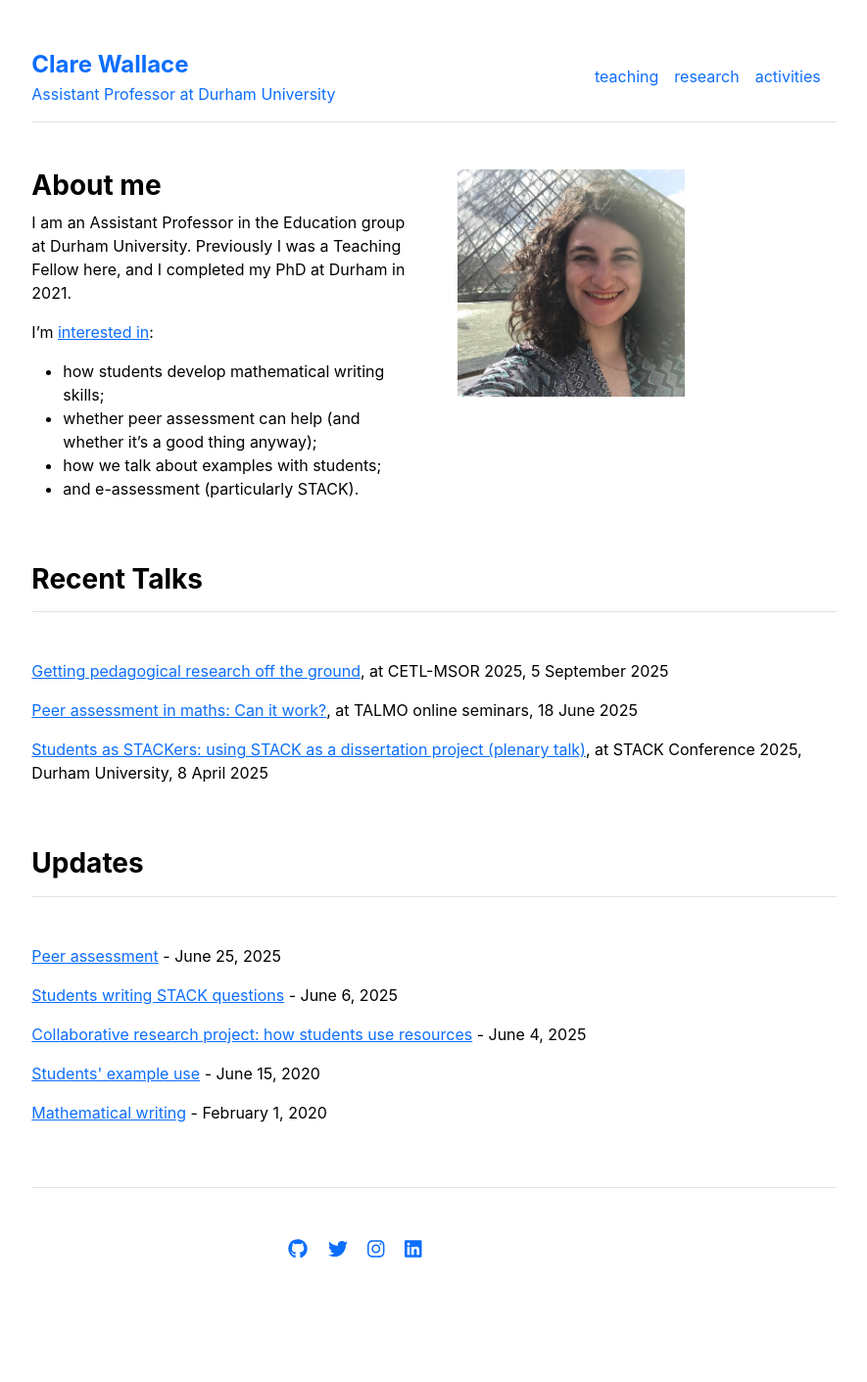
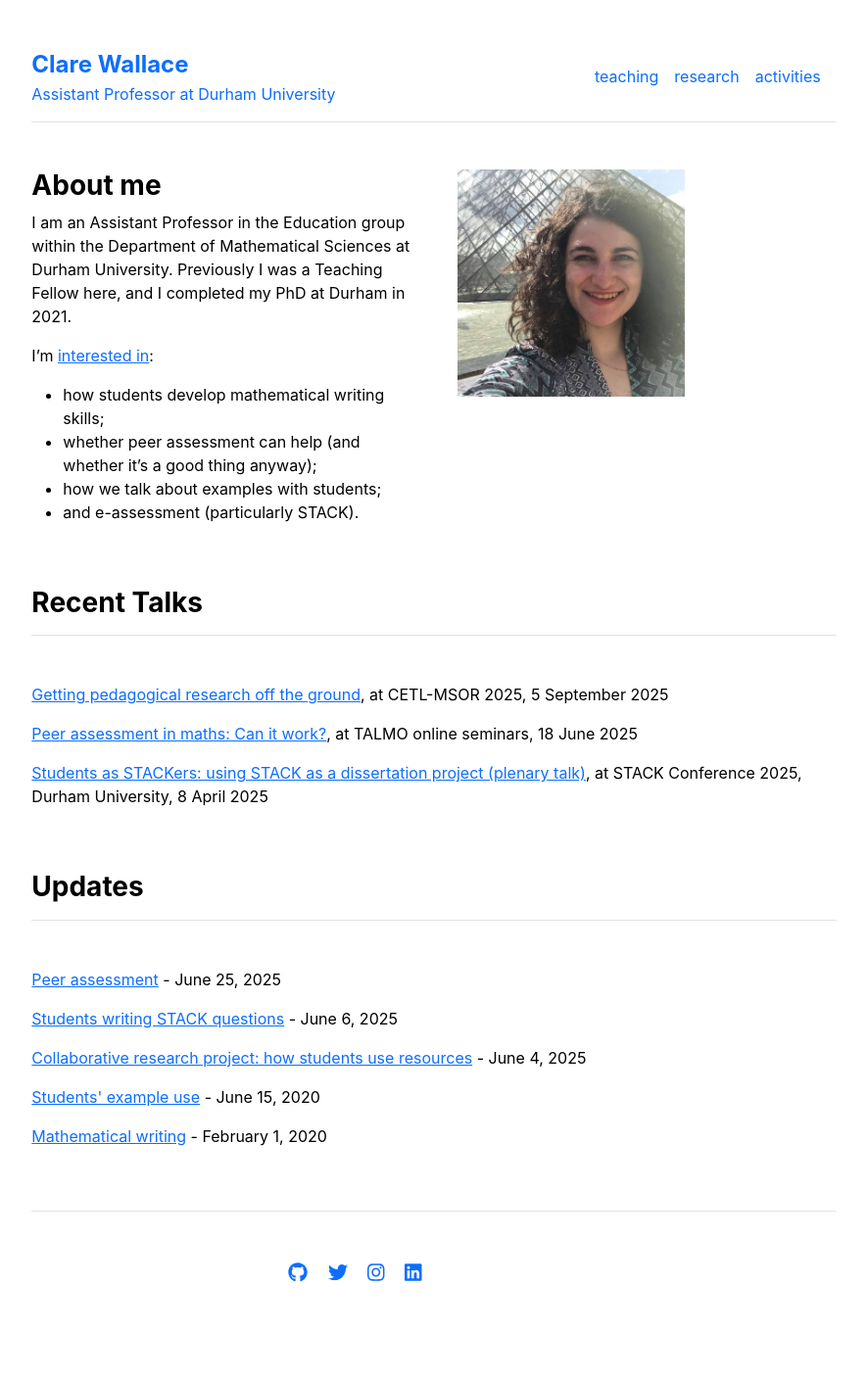
Before and after one commit to CWallace23/cwallace23.github.io, a Jekyll site: the page built from index.md, in a window 1280 px wide. Shown: the whole page at 98% size, without its empty margins (197-1082 px from the left). Built offline with Jekyll 4.4.1, drawn with Linux system fonts in a browser that asks for light colours; before the commit the page ends 1387 px from its top, so only the background shows below that.

Commit message:
I do maths

```diff
--- a/index.md
+++ b/index.md
@@ -3,7 +3,7 @@ layout: home
 title: "Home"
 ---
 
-I am an Assistant Professor in the Education group at Durham University. Previously I was a Teaching Fellow here, and I completed my PhD at Durham in 2021.
+I am an Assistant Professor in the Education group within the Department of Mathematical Sciences at Durham University. Previously I was a Teaching Fellow here, and I completed my PhD at Durham in 2021.
 
 I'm [interested in](research):
 
```
